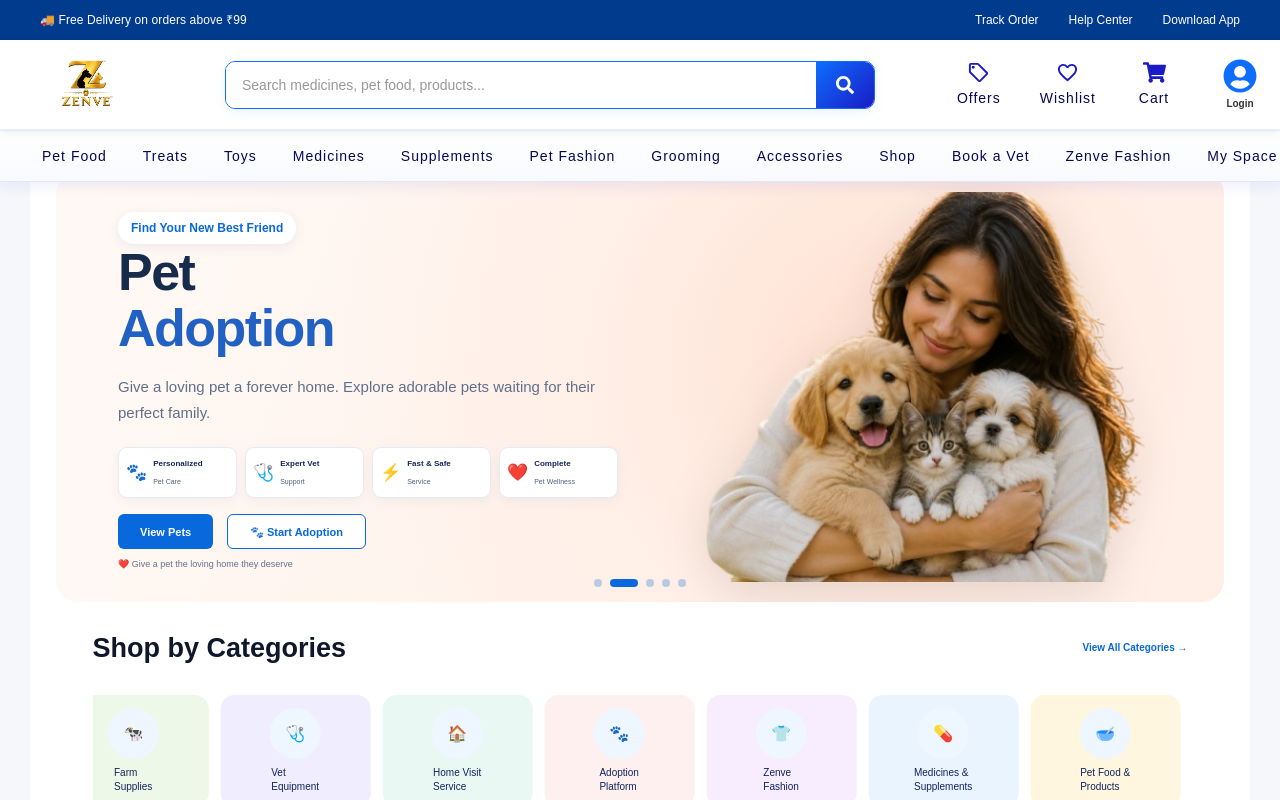
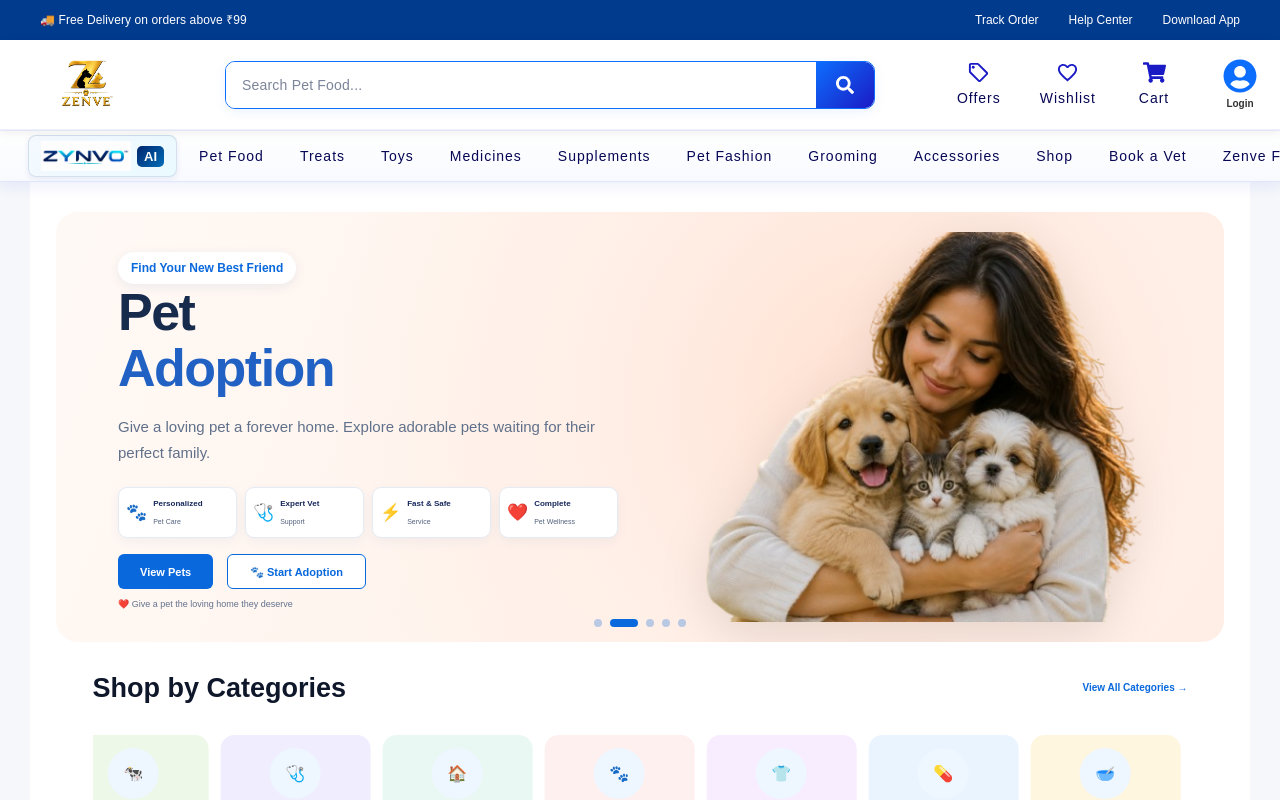
Before and after one commit to ajeethzenve-gif/marketplace, a React (Vite) app in the folder frontend/: page /home in a window 1280 px wide. Shown: the top 800 px of the page. Built offline with nearby package versions, Linux system fonts and the light colour scheme; no server answers.

Commit message:
design changes

```diff
--- a/frontend/src/App.css
+++ b/frontend/src/App.css
@@ -822,7 +822,7 @@ body {
 
 .main-content {
     flex: 1;
-margin-top: 100px;
+    margin-top: 140px;
     width: 100%;
 
     min-width: 0;
--- a/frontend/src/components/Navbar.jsx
+++ b/frontend/src/components/Navbar.jsx
@@ -1,6 +1,7 @@
 import { Link, useNavigate, useLocation } from "react-router-dom";
 import { useEffect, useState, useCallback } from "react";
 import axios from "axios";
+import zynvoLogo from "../assets/logo/zynvo_logo.jpeg";
 
 import {
     FaSearch,
@@ -44,6 +45,14 @@ function Navbar() {
     const role = localStorage.getItem("role");
     const token = localStorage.getItem("access");
 
+    const openAIChat = () => {
+        window.open(
+            "https://zynvo.ai/",
+            "_blank",
+            "noopener,noreferrer"
+        );
+    };
+
     const isAdminOrStaff =
         role === "Admin" ||
         role === "Staff";
@@ -61,6 +70,19 @@ function Navbar() {
 
     const [profileImage, setProfileImage] = useState("");
     const [search, setSearch] = useState("");
+
+    const searchPlaceholders = [
+        "Search Medicines...",
+        "Search Pet Food...",
+        "Search Pet Toys...",
+        "Search Supplements...",
+        "Search Grooming Products...",
+        "Search Pet Fashion...",
+    ];
+
+    const [animatedPlaceholder, setAnimatedPlaceholder] = useState("");
+    const [placeholderIndex, setPlaceholderIndex] = useState(0);
+    const [isDeleting, setIsDeleting] = useState(false);
     const [hasPet, setHasPet] = useState(false);
 
     const [cartCount, setCartCount] = useState(
@@ -603,6 +625,45 @@ function Navbar() {
 
     /*
     =====================================================
+    SEARCH PLACEHOLDER TYPING ANIMATION
+    =====================================================
+    */
+
+    useEffect(() => {
+        const currentText = searchPlaceholders[placeholderIndex];
+        let timer;
+
+        if (!isDeleting) {
+            if (animatedPlaceholder.length < currentText.length) {
+                timer = setTimeout(() => {
+                    setAnimatedPlaceholder(
+                        currentText.slice(0, animatedPlaceholder.length + 1)
+                    );
+                }, 80);
+            } else {
+                timer = setTimeout(() => {
+                    setIsDeleting(true);
+                }, 1600);
+            }
+        } else if (animatedPlaceholder.length > 0) {
+            timer = setTimeout(() => {
+                setAnimatedPlaceholder(
+                    currentText.slice(0, animatedPlaceholder.length - 1)
+                );
+            }, 40);
+        } else {
+            setIsDeleting(false);
+            setPlaceholderIndex(
+                (previousIndex) =>
+                    (previousIndex + 1) % searchPlaceholders.length
+            );
+        }
+
+        return () => clearTimeout(timer);
+    }, [animatedPlaceholder, placeholderIndex, isDeleting]);
+
+    /*
+    =====================================================
     SEARCH
     =====================================================
     */
@@ -951,7 +1012,7 @@ function Navbar() {
 
                     <input
                         type="text"
-                        placeholder="Search medicines, pet food, products..."
+                        placeholder={animatedPlaceholder}
                         value={search}
                         onChange={handleSearch}
                         onKeyDown={
@@ -1312,6 +1373,23 @@ function Navbar() {
 
                 <div className="category-nav-scroll">
 
+                   <button
+                        type="button"
+                        className="zynvo-ai-nav-link"
+                        onClick={openAIChat}
+                        title="Open ZYNVO AI Chat"
+                    >
+                        <img
+                            src={zynvoLogo}
+                            alt="ZYNVO"
+                            className="zynvo-ai-logo"
+                        />
+
+                        <span className="zynvo-ai-chat-text">
+                            AI
+                        </span>
+                    </button>
+
                     <Link to="/products?product_type=food">
                         Pet Food
                     </Link>
--- a/frontend/src/pages/Home.jsx
+++ b/frontend/src/pages/Home.jsx
@@ -639,7 +639,11 @@ function Home() {
     // =====================================================
 
     const openAIChat = () => {
-        window.location.href = "https://zynvo.ai/";
+        window.open(
+            "https://zynvo.ai/",
+            "_blank",
+            "noopener,noreferrer"
+        );
     };
 
     // =====================================================
--- a/frontend/src/styles/Navbar.css
+++ b/frontend/src/styles/Navbar.css
@@ -214,13 +214,25 @@ body {
 
     background: #ffffff;
 
+    font-family: "Poppins", sans-serif;
     font-size: 14px;
+    font-weight: 400;
 
     color: #333333;
-}
-
+
+    caret-color: #1b1bc5;
+}
+
+/* Animated typing placeholder from Navbar.jsx */
 .search-container input::placeholder {
-    color: #999999;
+    color: #7c8499;
+    opacity: 1;
+
+    font-family: "Poppins", sans-serif;
+    font-size: 14px;
+    font-weight: 400;
+
+    letter-spacing: 0.2px;
 }
 
 .search-btn {
@@ -488,6 +500,7 @@ body {
     z-index: 15000;
 }
 
+
 .profile-menu:hover .profile-popup {
     opacity: 1;
     visibility: visible;
@@ -3085,3 +3098,183 @@ body {
 
     border-radius: 6px;
 }
+/* =========================================================
+   ZYNVO AI CHAT
+========================================================= */
+
+.zynvo-ai-nav-link {
+    border: 1px solid rgba(0, 37, 111, 0.12);
+    outline: none;
+
+    /* Light ZYNVO blue background */
+    background: linear-gradient(
+        135deg,
+        #f4f9ff 0%,
+        #eafaff 100%
+    );
+
+    display: inline-flex;
+    align-items: center;
+    justify-content: center;
+    gap: 6px;
+
+    padding: 5px 12px;
+    margin: 0;
+
+    border-radius: 8px;
+
+    cursor: pointer;
+    white-space: nowrap;
+
+    font-family: inherit;
+
+    box-shadow:
+        0 2px 6px rgba(0, 37, 111, 0.08);
+
+    transition:
+        background 0.25s ease,
+        border-color 0.25s ease,
+        box-shadow 0.25s ease,
+        transform 0.2s ease;
+}
+
+
+/* ZYNVO LOGO */
+
+.zynvo-ai-logo {
+    width: auto;
+    height: 30px;
+
+    display: block;
+    object-fit: contain;
+
+    transition:
+        transform 0.25s ease;
+}
+
+
+/* AI TEXT */
+
+.zynvo-ai-chat-text {
+    display: inline-flex;
+    align-items: center;
+    justify-content: center;
+
+    font-family: inherit;
+    font-size: 13px;
+    font-weight: 700;
+
+    color: #ffffff;
+
+    background: linear-gradient(
+        135deg,
+        #00256f,
+        #006eb8
+    );
+
+    padding: 4px 7px;
+
+    border-radius: 5px;
+
+    line-height: 1;
+
+    transition:
+        background 0.25s ease,
+        color 0.25s ease,
+        transform 0.25s ease;
+}
+
+
+/* =========================================================
+   HOVER
+========================================================= */
+
+.zynvo-ai-nav-link:hover {
+    background: linear-gradient(
+        135deg,
+        #eaf8ff 0%,
+        #dffbff 100%
+    );
+
+    border-color: #00cfe8;
+
+    box-shadow:
+        0 5px 14px rgba(0, 110, 184, 0.18);
+
+    transform: translateY(-2px);
+}
+
+
+/* Logo small zoom */
+
+.zynvo-ai-nav-link:hover .zynvo-ai-logo {
+    transform: scale(1.04);
+}
+
+
+/* AI cyan on hover */
+
+.zynvo-ai-nav-link:hover .zynvo-ai-chat-text {
+    background: linear-gradient(
+        135deg,
+        #00cfe8,
+        #009edb
+    );
+
+    color: #00256f;
+}
+
+
+/* =========================================================
+   CLICK
+========================================================= */
+
+.zynvo-ai-nav-link:active {
+    transform: translateY(0) scale(0.98);
+}
+
+
+/* =========================================================
+   KEYBOARD FOCUS
+========================================================= */
+
+.zynvo-ai-nav-link:focus-visible {
+    outline: 2px solid #00cfe8;
+    outline-offset: 2px;
+}
+
+
+/* =========================================================
+   MOBILE
+========================================================= */
+
+@media (max-width: 768px) {
+
+    .zynvo-ai-nav-link {
+        padding: 4px 8px;
+        gap: 4px;
+
+        border-radius: 7px;
+    }
+
+    .zynvo-ai-logo {
+        height: 20px;
+    }
+
+    .zynvo-ai-chat-text {
+        font-size: 10px;
+
+        padding: 3px 5px;
+    }
+}
+
+/* =====================================================
+   ACCESSIBILITY - REDUCED MOTION
+===================================================== */
+
+@media (prefers-reduced-motion: reduce) {
+    .search-container,
+    .search-btn {
+        transition: none;
+    }
+}
--- a/frontend/src/styles/ProductCard.css
+++ b/frontend/src/styles/ProductCard.css
@@ -15,7 +15,7 @@
 
     background: #ffffff;
 
-    border: 1px solid #e5eaf1;
+    border: 1px solid #f3ebeb;
 
     border-radius: 11px;
 
@@ -161,7 +161,7 @@
 
 .market-product-content {
     flex: 1;
-
+    background: #f3ebeb;
     display: flex;
     flex-direction: column;
 
```
Also changed, not shown: frontend/src/assets/logo/zynvo_logo.jpeg (added).
